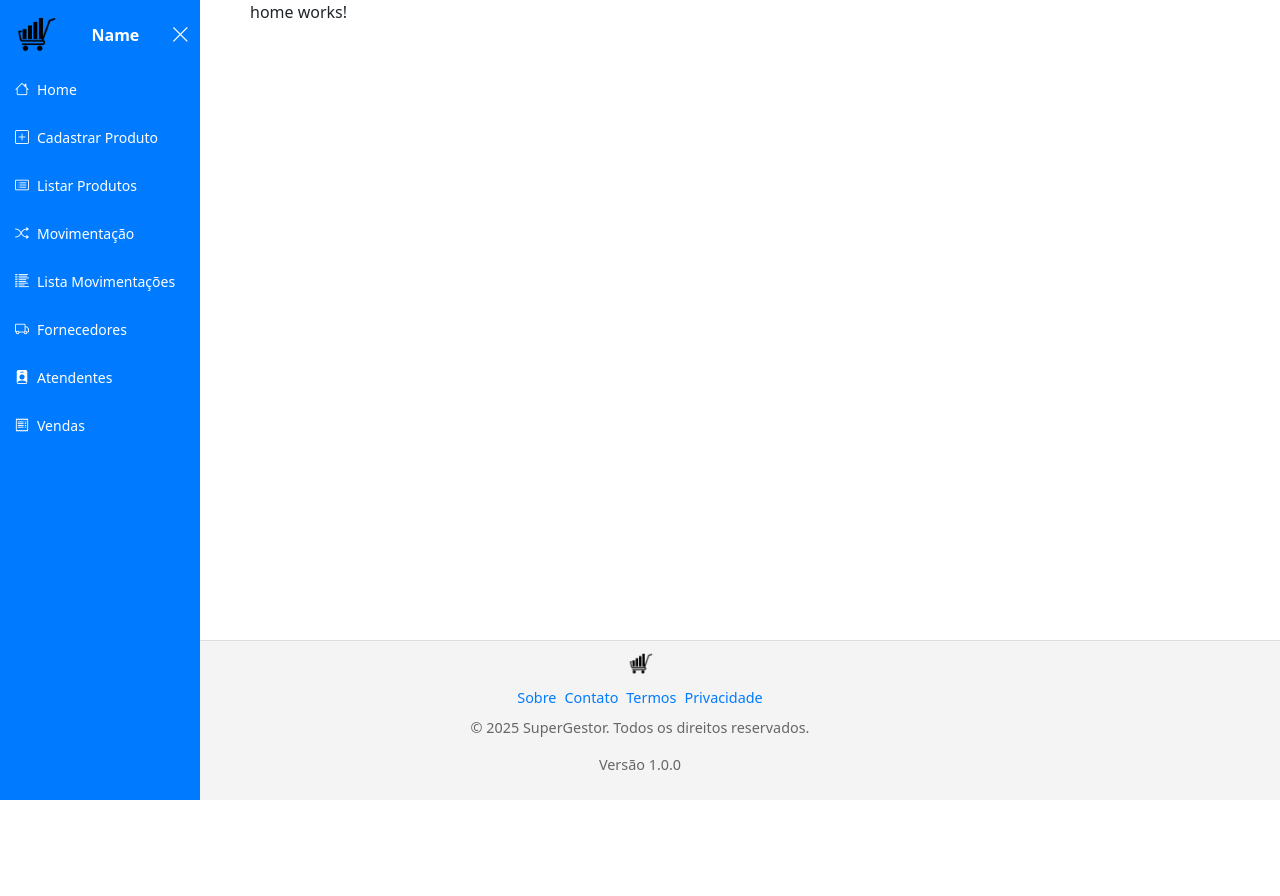
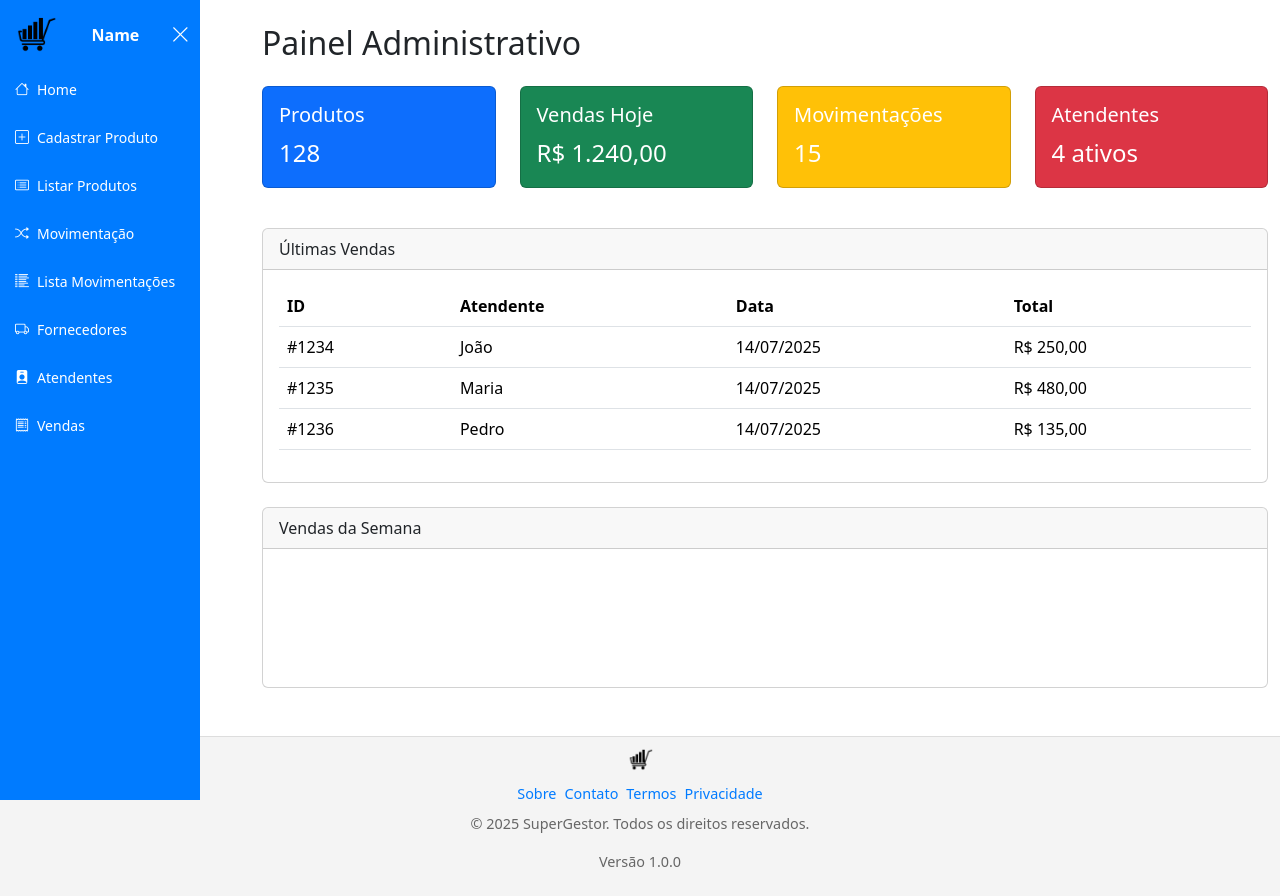
Before and after one commit to guilherme-lf/SaaSIdea, an Angular app: page /home in a window 1280 px wide. Before the commit the page ends 800 px from the top, so only its background shows below. Built offline with nearby package versions, Linux system fonts and the light colour scheme; sample sign-in values are in the browser's storage.

Commit message:
add home

```diff
--- a/src/app/home/home.component.html
+++ b/src/app/home/home.component.html
@@ -1 +1,119 @@
-<p>home works!</p>
+<div class="container mt-4">
+
+    <h2 class="mb-4">Painel Administrativo</h2>
+
+    <!-- Cards Resumo -->
+    <div class="row mb-4">
+      <div class="col-md-3 mb-3">
+        <div class="card text-white bg-primary h-100">
+          <div class="card-body">
+            <h5 class="card-title">Produtos</h5>
+            <p class="card-text fs-4">128</p>
+          </div>
+        </div>
+      </div>
+      <div class="col-md-3 mb-3">
+        <div class="card text-white bg-success h-100">
+          <div class="card-body">
+            <h5 class="card-title">Vendas Hoje</h5>
+            <p class="card-text fs-4">R$ 1.240,00</p>
+          </div>
+        </div>
+      </div>
+      <div class="col-md-3 mb-3">
+        <div class="card text-white bg-warning h-100">
+          <div class="card-body">
+            <h5 class="card-title">Movimentações</h5>
+            <p class="card-text fs-4">15</p>
+          </div>
+        </div>
+      </div>
+      <div class="col-md-3 mb-3">
+        <div class="card text-white bg-danger h-100">
+          <div class="card-body">
+            <h5 class="card-title">Atendentes</h5>
+            <p class="card-text fs-4">4 ativos</p>
+          </div>
+        </div>
+      </div>
+    </div>
+
+    <!-- Últimas Vendas -->
+    <div class="card mb-4">
+      <div class="card-header">
+        Últimas Vendas
+      </div>
+      <div class="card-body table-responsive">
+        <table class="table table-hover">
+          <thead>
+            <tr>
+              <th>ID</th>
+              <th>Atendente</th>
+              <th>Data</th>
+              <th>Total</th>
+            </tr>
+          </thead>
+          <tbody>
+            <tr>
+              <td>#1234</td>
+              <td>João</td>
+              <td>14/07/2025</td>
+              <td>R$ 250,00</td>
+            </tr>
+            <tr>
+              <td>#1235</td>
+              <td>Maria</td>
+              <td>14/07/2025</td>
+              <td>R$ 480,00</td>
+            </tr>
+            <tr>
+              <td>#1236</td>
+              <td>Pedro</td>
+              <td>14/07/2025</td>
+              <td>R$ 135,00</td>
+            </tr>
+          </tbody>
+        </table>
+      </div>
+    </div>
+
+    <!-- Gráfico de Vendas -->
+    <div class="card mb-5">
+      <div class="card-header">
+        Vendas da Semana
+      </div>
+      <div class="card-body">
+        <canvas id="grafico-vendas" height="100"></canvas>
+      </div>
+    </div>
+
+  </div>
+
+  <!-- Chart.js -->
+  <script src="https://cdn.jsdelivr.net/npm/chart.js"></script>
+  <script>
+    const ctx = document.getElementById('grafico-vendas');
+    new Chart(ctx, {
+      type: 'bar',
+      data: {
+        labels: ['Seg', 'Ter', 'Qua', 'Qui', 'Sex', 'Sáb', 'Dom'],
+        datasets: [{
+          label: 'Vendas (R$)',
+          data: [300, 450, 120, 600, 750, 200, 400],
+          backgroundColor: '#007bff'
+        }]
+      },
+      options: {
+        responsive: true,
+        plugins: {
+          legend: { display: false }
+        },
+        scales: {
+          y: {
+            beginAtZero: true,
+            ticks: { callback: value => `R$ ${value}` }
+          }
+        }
+      }
+    });
+  </script>
```
